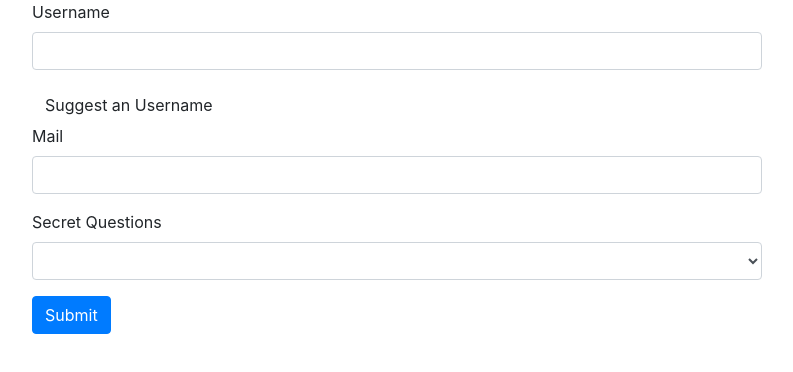
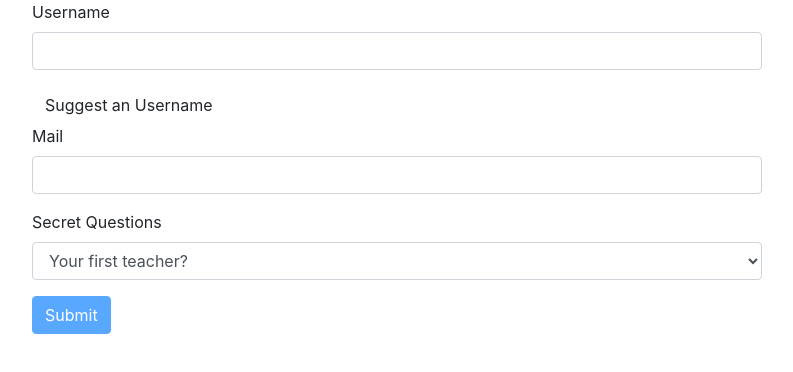
Before and after one commit to prateek-1510/form--template-driven-, an Angular app: page / in a window 1280 px wide. Shown: the top 372 px of the page, without its empty margins (53-846 px from the left). Built offline with nearby package versions, Linux system fonts and the light colour scheme.

Commit message:
adding error messages

```diff
--- a/src/app/app.component.css
+++ b/src/app/app.component.css
@@ -0,0 +1,9 @@
+input.ng-invalid.ng-touched,select.ng-invalid
+{
+  border: 1px solid red;
+}
+input.invalid-block,select.invalid-block
+{
+  color: red;
+
+}
--- a/src/app/app.component.html
+++ b/src/app/app.component.html
@@ -10,17 +10,18 @@
           <button class="btn btn-default" type="button">Suggest an Username</button>
           <div class="form-group">
             <label for="email">Mail</label>
-            <input type="email" id="email" class="form-control" ngModel name="email">
+            <input type="email" id="email" class="form-control" ngModel name="email" required email #emailInput="ngModel">
+            <span class="invalid-block" *ngIf="emailInput.invalid && emailInput.touched">Please Enter A Valid Email-Id</span>
           </div>
         </div>
         <div class="form-group">
           <label for="secret">Secret Questions</label>
-          <select id="secret" class="form-control" name="securityDropdown" ngModel>
+          <select id="secret" class="form-control" name="securityDropdown" [ngModel]="defaultSecurityQues">
             <option value="pet">Your first Pet?</option>
             <option value="teacher">Your first teacher?</option>
           </select>
         </div>
-        <button class="btn btn-primary" type="submit">Submit</button>
+        <button class="btn btn-primary" type="submit" [disabled]="!formElement.valid">Submit</button>
       </form>
     </div>
   </div>
--- a/src/app/app.component.ts
+++ b/src/app/app.component.ts
@@ -8,6 +8,7 @@ import { NgForm } from '@angular/forms';
 export class AppComponent {
   title = 'form-one';
   @ViewChild('f') formElement:NgForm;
+  defaultSecurityQues="teacher";
 
   // onSubmit(form:NgForm)
   // {
```
